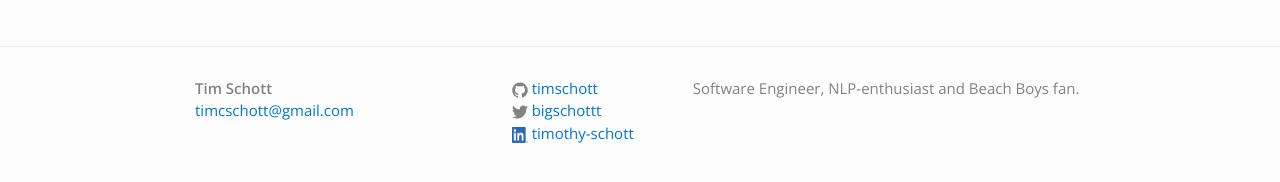
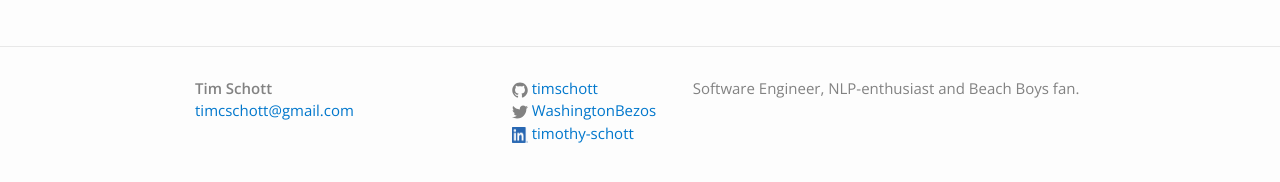
Before and after one commit to timschott/timschott.github.io, a Jekyll site: the page built from index.html, in a window 1280 px wide. Shown: the part 469-651 px from the top of the page. Built offline with Jekyll 4.4.1, drawn with Linux system fonts in a browser that asks for light colours.

Commit message:
direct to bot

```diff
--- a/_config.yml
+++ b/_config.yml
@@ -5,7 +5,7 @@ description: > # this means to ignore newlines until "baseurl:"
   Software Engineer, NLP-enthusiast and Beach Boys fan.
 baseurl: "" # the subpath of your site, e.g. /blog/
 url: "https://timschott.com" # the base hostname & protocol for your site
-twitter_username: bigschottt
+twitter_username: WashingtonBezos
 linkedin_username: timothy-schott
 github_username: timschott
 
```
